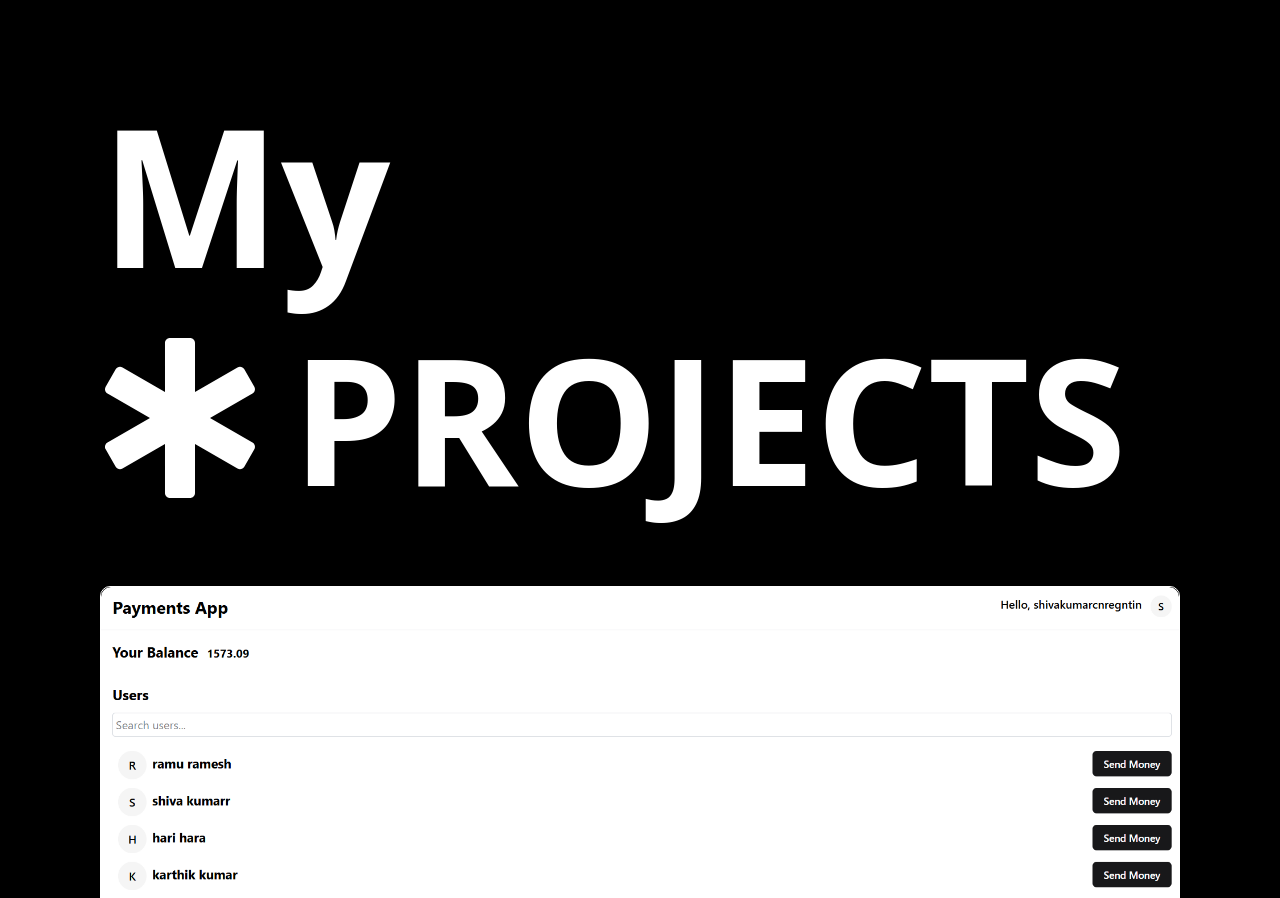
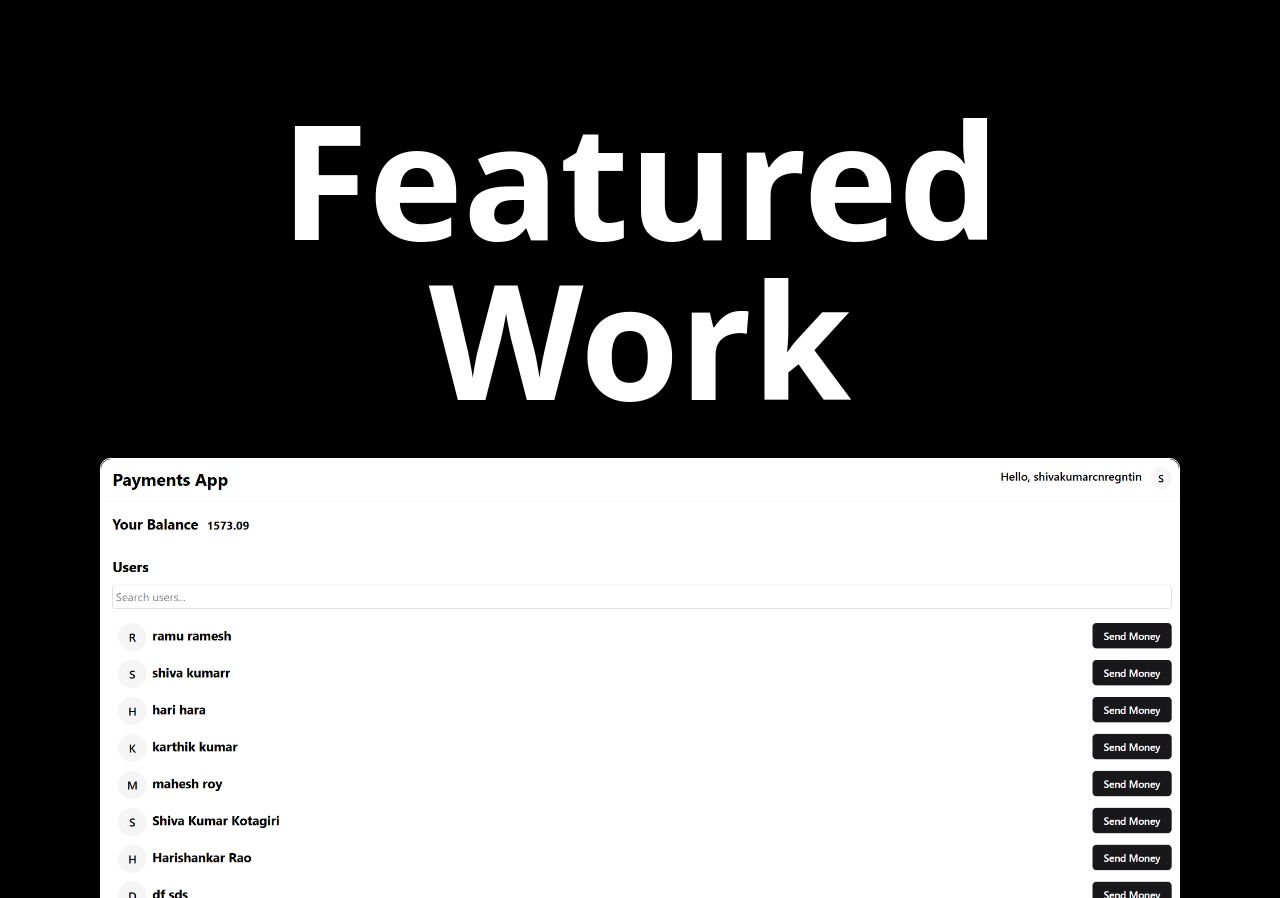
Before and after one commit to shivaKotagiri/Portfolio, a Next.js app: page / in a window 1280 px wide. Shown: the part 1502-2400 px from the top of the page. Built offline with nearby package versions, Linux system fonts and the light colour scheme.

Commit message:
changes to projects.tsx

```diff
--- a/components/projects.tsx
+++ b/components/projects.tsx
@@ -67,19 +67,10 @@ export default function() {
   }, []);
   return (
     <div className="min-h-screen lg:-translate-y-20">
-      <div className="pb-20">
-          <h1 ref={bigMyRef} className="text-6xl sm:text-8xl md:text-9xl lg:text-9xl xl:text-[12rem] font-extrabold leading-none mt-8 sm:mt-12 md:mt-16 lg:mt-20 select-none">
-          My
+      <div className="pb-10">
+          <h1 ref={bigMyRef} className="text-5xl text-center sm:text-6xl md:text-7xl lg:text-8xl xl:text-[10rem] font-extrabold leading-none mt-8 sm:mt-12 md:mt-16 lg:mt-20 select-none">
+          Featured Work
         </h1>
-
-        <div ref={projectsRef} className="flex flex-row flex-wrap items-center justify-center sm:justify-start gap-4 sm:gap-6 md:gap-8 pt-6 sm:pt-8 md:pt-10">
-          <span className="hidden md:block text-7xl sm:text-8xl md:text-[6rem] lg:text-[8rem] xl:text-[10rem] font-extrabold leading-none">
-            <FaStarOfLife />
-          </span>
-          <h2 className="text-7xl sm:text-8xl md:text-[7rem] lg:text-[8rem] xl:text-[11rem] font-extrabold leading-none text-center">
-            PROJECTS
-          </h2>
-        </div>
       </div>
       <div className="flex-col items-center justify-center">
         <ProjectCard info = {info.project[2]} />
```
